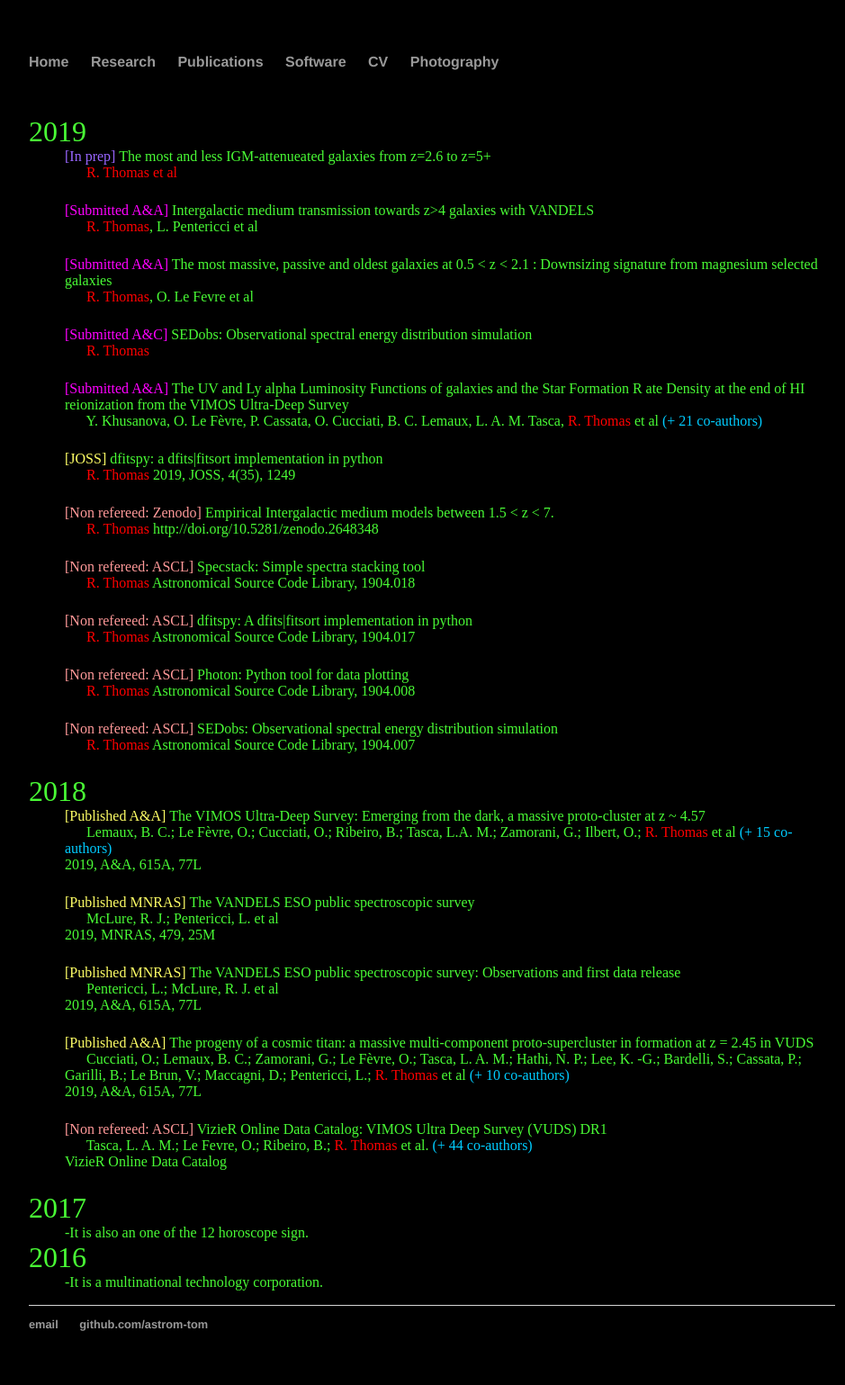
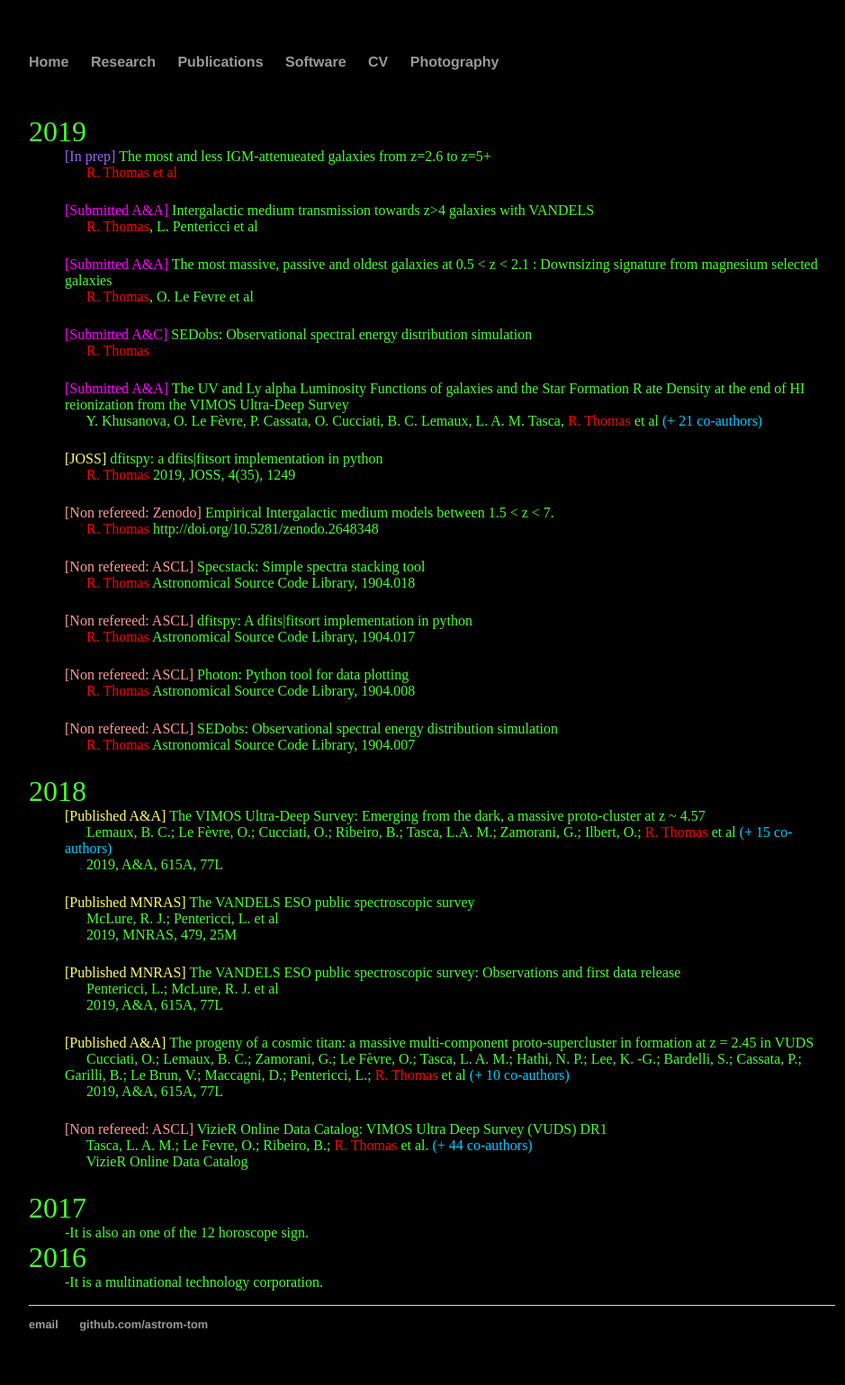
Before and after one commit to astrom-tom/astrom-tom.github.io, a Jekyll site: the page built from Papers/index.html, in a window 1280 px wide. Shown: the whole page at 90% size, without its empty margins (160-1099 px from the left). Built offline with Jekyll 4.4.1, drawn with Linux system fonts in a browser that asks for light colours.

Commit message:
Update index.html

```diff
--- a/Papers/index.html
+++ b/Papers/index.html
@@ -59,25 +59,30 @@
 
 <dd> <span class='acc'>[Published  A&A]</span> The VIMOS Ultra-Deep Survey: Emerging from the dark, a massive proto-cluster at z ~ 4.57<br>
      &nbsp;&nbsp;&nbsp;&nbsp;&nbsp; Lemaux, B. C.; Le Fèvre, O.; Cucciati, O.; Ribeiro, B.; Tasca, L.A. M.; Zamorani, G.; Ilbert, O.;
-     <span class='me'>R. Thomas</span> et al <span class='cauthors'>(+ 15 co-authors)</span> <br> 2019, A&A, 615A, 77L </p>
+     <span class='me'>R. Thomas</span> et al <span class='cauthors'>(+ 15 co-authors)</span> <br>
+     &nbsp;&nbsp;&nbsp;&nbsp;&nbsp;  2019, A&A, 615A, 77L </p>
      </dd>
 
 <dd> <span class='acc'>[Published  MNRAS]</span> The VANDELS ESO public spectroscopic survey<br>
-     &nbsp;&nbsp;&nbsp;&nbsp;&nbsp; McLure, R. J.; Pentericci, L. et al <br> 2019, MNRAS, 479, 25M </p>
+     &nbsp;&nbsp;&nbsp;&nbsp;&nbsp; McLure, R. J.; Pentericci, L. et al <br>
+     &nbsp;&nbsp;&nbsp;&nbsp;&nbsp;  2019, MNRAS, 479, 25M </p>
      </dd>
 
 <dd> <span class='acc'>[Published  MNRAS]</span> The VANDELS ESO public spectroscopic survey: Observations and first data release<br>
-     &nbsp;&nbsp;&nbsp;&nbsp;&nbsp; Pentericci, L.; McLure, R. J. et al <br> 2019, A&A, 615A, 77L </p>
+     &nbsp;&nbsp;&nbsp;&nbsp;&nbsp; Pentericci, L.; McLure, R. J. et al <br>
+     &nbsp;&nbsp;&nbsp;&nbsp;&nbsp; 2019, A&A, 615A, 77L </p>
      </dd>
 
 <dd> <span class='acc'>[Published  A&A]</span> The progeny of a cosmic titan: a massive multi-component proto-supercluster in formation at z = 2.45 in VUDS<br>
      &nbsp;&nbsp;&nbsp;&nbsp;&nbsp; Cucciati, O.; Lemaux, B. C.; Zamorani, G.; Le Fèvre, O.; Tasca, L. A. M.; Hathi, N. P.; Lee, K. -G.; Bardelli, S.; Cassata, P.; Garilli, B.; Le Brun, V.; Maccagni, D.; Pentericci, L.;
-     <span class='me'>R. Thomas</span> et al <span class='cauthors'>(+ 10 co-authors)</span> <br> 2019, A&A, 615A, 77L </p>
+     <span class='me'>R. Thomas</span> et al <span class='cauthors'>(+ 10 co-authors)</span> <br>
+     &nbsp;&nbsp;&nbsp;&nbsp;&nbsp;  2019, A&A, 615A, 77L </p>
      </dd>
 
   <dd> <span class='nr'>[Non refereed: ASCL]</span>  VizieR Online Data Catalog: VIMOS Ultra Deep Survey (VUDS) DR1 <br>
      &nbsp;&nbsp;&nbsp;&nbsp;&nbsp; Tasca, L. A. M.; Le Fevre, O.; Ribeiro, B.; <span class='me'>R. Thomas</span> et al.
-     <span class='cauthors'>(+ 44 co-authors)</span> <br> VizieR Online Data Catalog </p>
+     <span class='cauthors'>(+ 44 co-authors)</span> <br>
+     &nbsp;&nbsp;&nbsp;&nbsp;&nbsp;  VizieR Online Data Catalog </p>
      </dd>
 
   <dt style="color:rgb(73, 251, 53);">
```
